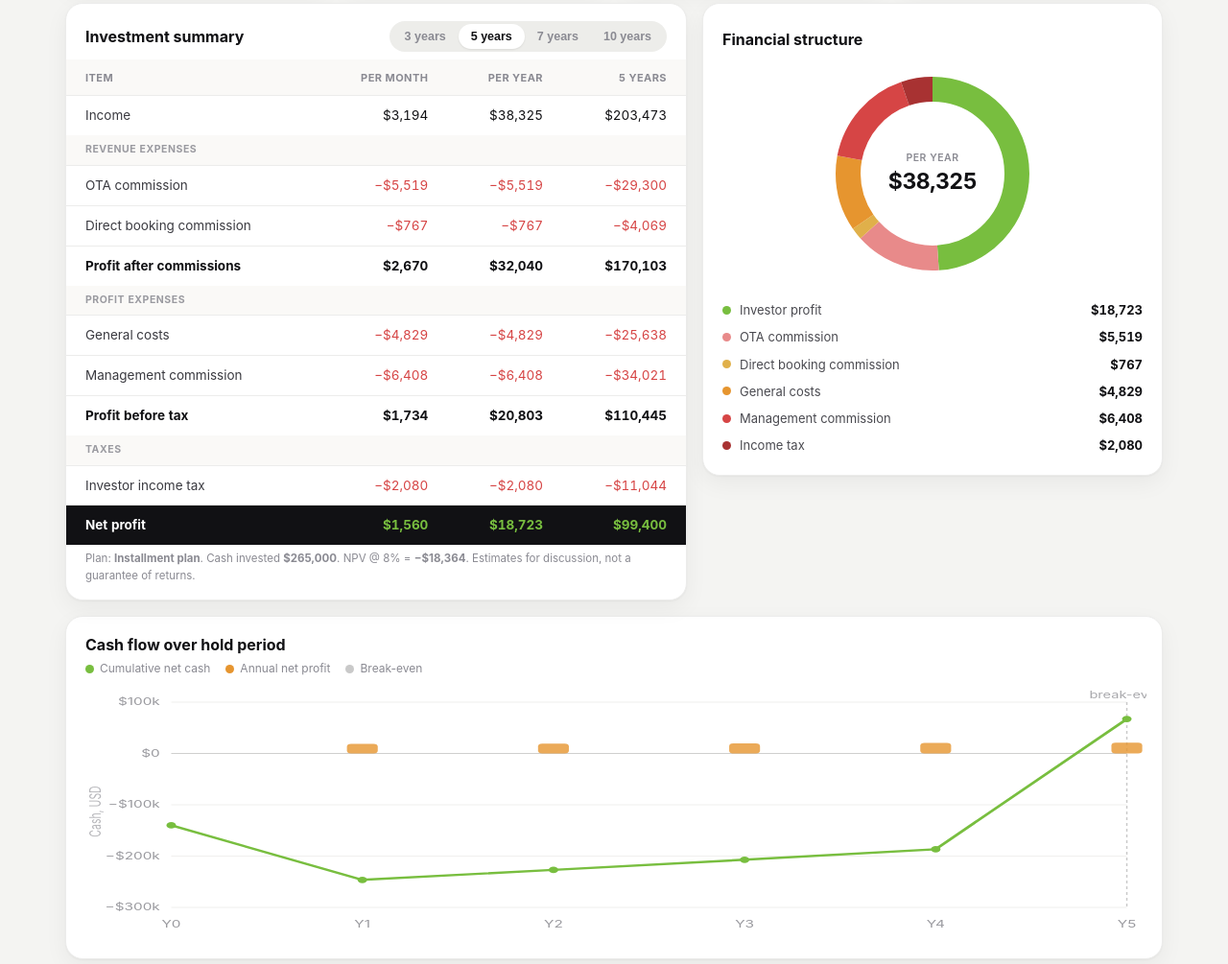
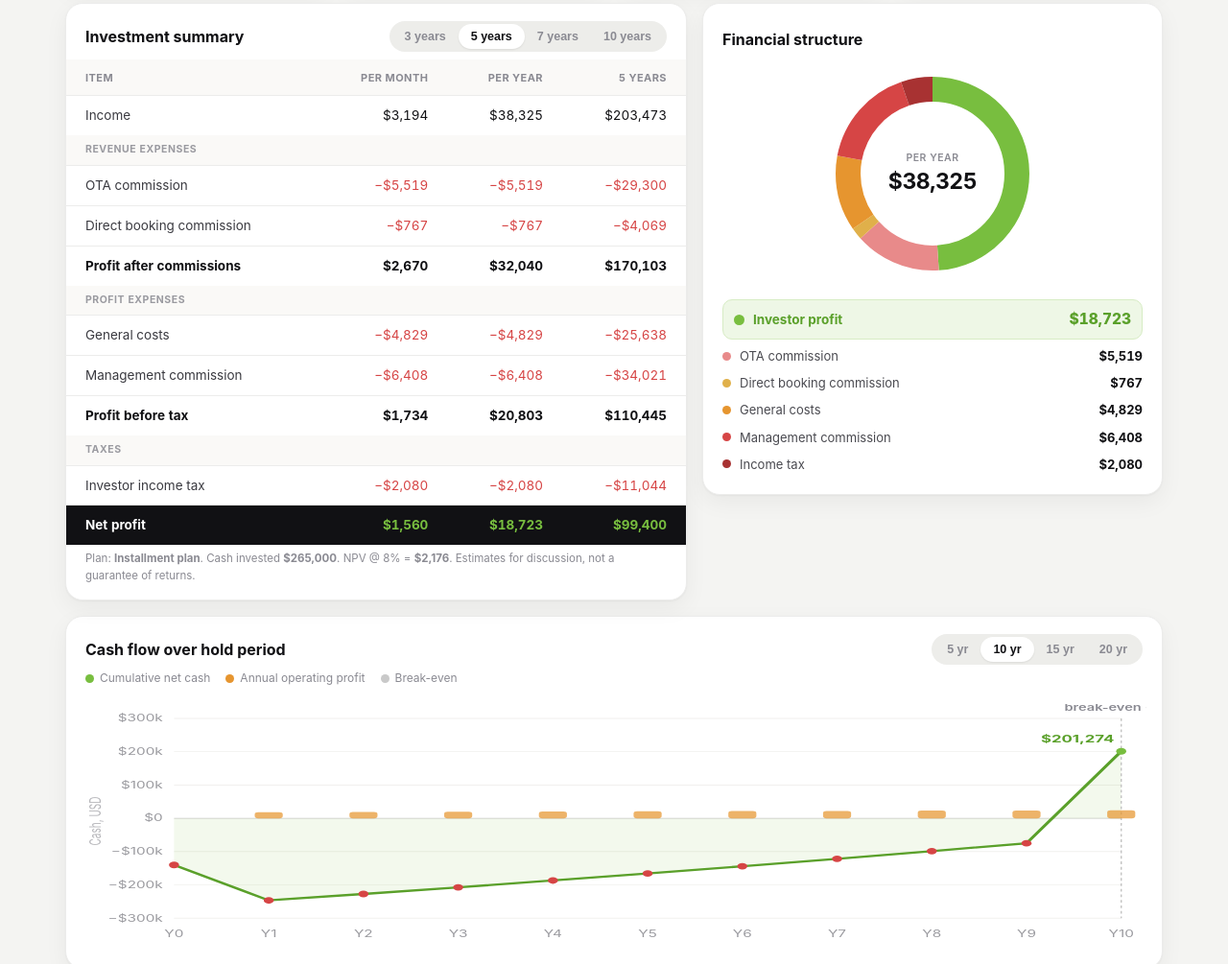
Before and after one commit to schteine/villa-calculator, a plain HTML site: page index.html in a window 1280 px wide. Shown: the part 1260-2265 px from the top of the page at 96% size. Drawn offline with Linux system fonts and the light colour scheme.

Commit message:
Commit to main
months + chart + donut

```diff
--- a/index.html
+++ b/index.html
@@ -119,6 +119,10 @@
   .frow{display:flex;align-items:center;gap:9px;font-size:13px}
   .frow .fname{color:#4a4a50;flex:1}
   .frow .fval{font-weight:650;font-variant-numeric:tabular-nums}
+  .frow.hero{background:#eef7e6;border:1px solid #d7ecc4;border-radius:10px;padding:9px 11px;margin:-2px 0}
+  .frow.hero .dot{width:11px;height:11px}
+  .frow.hero .fname{color:var(--green-d);font-weight:700;font-size:13.5px}
+  .frow.hero .fval{color:var(--green-d);font-weight:800;font-size:15.5px}
 
   /* cashflow chart */
   .cf{margin-top:16px}
@@ -207,10 +211,17 @@
 
   <!-- Cashflow chart -->
   <div class="card cf">
-    <div class="ch"><h2>Cash flow over hold period</h2></div>
+    <div class="ch"><h2>Cash flow over hold period</h2>
+      <div class="tabs" id="cfTabs">
+        <button data-h="5">5 yr</button>
+        <button data-h="10" class="on">10 yr</button>
+        <button data-h="15">15 yr</button>
+        <button data-h="20">20 yr</button>
+      </div>
+    </div>
     <div class="cflegend">
       <span><i class="dot" style="background:var(--green)"></i>Cumulative net cash</span>
-      <span><i class="dot" style="background:var(--orange)"></i>Annual net profit</span>
+      <span><i class="dot" style="background:var(--orange)"></i>Annual operating profit</span>
       <span><i class="dot" style="background:#c9c9c9"></i>Break-even</span>
     </div>
     <div class="cfbody"><svg class="cfchart" id="cfchart" preserveAspectRatio="none"></svg></div>
@@ -244,7 +255,7 @@ const DEFAULTS = {
   genCosts: 12.6,
   mgmtComm: 20,
   taxRate: 10,
-  hold: 5,
+  hold: 10,
   discount: 8,
   leaseFloor: 40,     // % of appreciated value retained at lease end (softens decay)
   saleAgent: 5,       // agent commission on resale %
@@ -259,11 +270,11 @@ let EDIT = false;
 /* editable plans */
 let PLANS = {
   full: { name:"Full prepayment", type:"full", discount:5,
-          rows:[{pct:100,label:"On handover",year:0}] },
+          rows:[{pct:100,label:"On signing",month:0}] },
   inst: { name:"Installment plan", type:"inst", discount:0,
           rows:[
-            {pct:50,label:"Down payment (on signing)",year:0},
-            {pct:50,label:"During construction",year:1}
+            {pct:50,label:"Down payment (on signing)",month:0},
+            {pct:50,label:"On handover",month:12}
           ] }
 };
 const ROWCOLORS=["var(--orange)","var(--orange-d)","var(--red-l)","var(--red)","#e0b04a","#9a7bd6"];
@@ -314,13 +325,12 @@ function calc(){
   }
   const firstYear=rows[0];
 
-  // cashflow for IRR over hold period, using plan payment schedule timing
+  // annual cashflow buckets (chart & payback); purchase payments bucketed month→year
   const cashflow=[];
   let cum=0, payback=null;
   for(let y=0;y<=holdY;y++){
     let cf = y===0 ? -S.furnishing : rows[y-1].net;
-    // scheduled purchase payments in year y
-    p.rows.forEach(r=>{ if(Math.round(Number(r.year))===y) cf -= price*(Number(r.pct)||0)/100; });
+    p.rows.forEach(r=>{ if(Math.round((Number(r.month)||0)/12)===y) cf -= price*(Number(r.pct)||0)/100; });
     let resaleNet=0;
     if(y===holdY){ resaleNet=resaleNet_(holdY); cf+=resaleNet; }
     cum+=cf;
@@ -328,8 +338,13 @@ function calc(){
     if(cum>=0 && payback===null) payback=y;
   }
 
-  const irr=computeIRR(cashflow.map(c=>c.net));
-  const npv=cashflow.reduce((a,c)=>a+c.net/Math.pow(1+S.discount/100,c.year),0);
+  // precise dated flows for XIRR (months → fractional years)
+  const flows=[{t:0,amt:-S.furnishing}];
+  p.rows.forEach(r=>flows.push({t:(Number(r.month)||0)/12, amt:-price*(Number(r.pct)||0)/100}));
+  for(let y=1;y<=holdY;y++) flows.push({t:y, amt:rows[y-1].net});
+  flows.push({t:holdY, amt:resaleNet_(holdY)});
+  const irr=computeIRR(flows);
+  const npv=flows.reduce((a,f)=>a+f.amt/Math.pow(1+S.discount/100,f.t),0);
   const coc=firstYear.net/totalCashInvested*100;
   const totalOp=rows.slice(0,holdY).reduce((a,r)=>a+r.net,0);
   const resaleGross=resaleGross_(holdY);
@@ -358,8 +373,8 @@ function resaleNet_(atYear){
   return gross*(1-(S.saleAgent+S.saleTax)/100);
 }
 
-function computeIRR(cf){
-  const npvAt=r=>cf.reduce((a,v,i)=>a+v/Math.pow(1+r,i),0);
+function computeIRR(flows){   // flows: [{t (years, can be fractional), amt}]
+  const npvAt=r=>flows.reduce((a,f)=>a+f.amt/Math.pow(1+r,f.t),0);
   let lo=-0.95,hi=5,flo=npvAt(lo),fhi=npvAt(hi);
   if(flo*fhi>0) return null;
   for(let i=0;i<200;i++){
@@ -408,7 +423,7 @@ function planEditor(k,p){
     <div class="erow" data-i="${i}">
       <input type="number" data-f="pct" value="${r.pct}" step="any">
       <input type="text" data-f="label" value="${escapeAttr(r.label)}">
-      <input type="number" data-f="year" value="${r.year}" step="1">
+      <input type="number" data-f="month" value="${r.month}" step="1">
       <button class="xbtn" data-x="${i}" title="Remove">×</button>
     </div>`).join("");
   const discRow = `<div class="erow" style="grid-template-columns:1fr 58px">
@@ -417,7 +432,7 @@ function planEditor(k,p){
     </div>`;
   return `<div class="peditor" data-editor="${k}">
     ${discRow}
-    <div class="ehead"><div class="hint">%</div><div class="hint">When (client text)</div><div class="hint">Year</div><div></div></div>
+    <div class="ehead"><div class="hint">%</div><div class="hint">When (client text)</div><div class="hint">Month</div><div></div></div>
     ${rowsHtml}
     <button class="addrow" data-add="${k}">+ Add payment</button>
     <div class="sumwarn ${okcls}">Total: ${sum}% ${sum===100?"✓":"— should be 100%"}</div>
@@ -443,7 +458,7 @@ function wirePlanEditors(){
       p.rows.splice(+b.dataset.x,1); render();
     }));
     const add=ed.querySelector("[data-add]");
-    if(add) add.addEventListener("click",()=>{ p.rows.push({pct:0,label:"Payment",year:1}); render(); });
+    if(add) add.addEventListener("click",()=>{ p.rows.push({pct:0,label:"Payment",month:6}); render(); });
   });
 }
 
@@ -455,8 +470,8 @@ const INPUT_DEFS=[
   ["_s1","Purchase"],
   ["price","Property price","$",""],
   ["furnishing","Furnishing / CapEx","$",""],
-  ["leaseTotal","Leasehold term","","yr"],
-  ["leaseRemain","Remaining lease","","yr"],
+  ["leaseTotal","Leasehold term (original)","","yr"],
+  ["leaseRemain","Remaining lease at purchase","","yr"],
   ["_s2","Revenue"],
   ["adr","Avg nightly rate (ADR)","$",""],
   ["occ","Occupancy","","%"],
@@ -555,18 +570,17 @@ function renderDonut(R){
   }).join("");
   $("donut").innerHTML=`<svg viewBox="0 0 230 230" width="230" height="230">${arcs}</svg>
     <div class="ctr"><small>Per year</small><b>${money(fy.revenue)}</b></div>`;
-  $("fleg").innerHTML=segs.map(s=>`<div class="frow"><span class="dot" style="background:${s[2]}"></span>
+  $("fleg").innerHTML=segs.map((s,i)=>`<div class="frow${i===0?' hero':''}"><span class="dot" style="background:${s[2]}"></span>
     <span class="fname">${s[0]}</span><span class="fval">${money(s[1])}</span></div>`).join("");
 }
 
 /* ---------- cashflow chart with Y axis ---------- */
 function renderCashflow(R){
   const svg=$("cfchart");
-  const W=760,H=260,padL=64,padR=14,padT=16,padB=30;
+  const W=760,H=272,padL=66,padR=18,padT=24,padB=30;
   const cf=R.cashflow;
   const cum=cf.map(c=>c.cum), ann=cf.map(c=>c.op);
   let minV=Math.min(0,...cum,...ann), maxV=Math.max(0,...cum,...ann);
-  // nice rounding
   const range=maxV-minV||1;
   const step=niceStep(range/4);
   minV=Math.floor(minV/step)*step; maxV=Math.ceil(maxV/step)*step;
@@ -578,29 +592,36 @@ function renderCashflow(R){
   let grid="",ylab="";
   for(let v=minV; v<=maxV+1e-6; v+=step){
     const yy=y(v);
-    grid+=`<line x1="${padL}" y1="${yy.toFixed(1)}" x2="${W-padR}" y2="${yy.toFixed(1)}" stroke="${Math.abs(v)<1e-6?'#cfcfce':'#f0efed'}" stroke-width="1"/>`;
+    grid+=`<line x1="${padL}" y1="${yy.toFixed(1)}" x2="${W-padR}" y2="${yy.toFixed(1)}" stroke="${Math.abs(v)<1e-6?'#c7c7c6':'#f1f0ee'}" stroke-width="1"/>`;
     ylab+=`<text x="${padL-8}" y="${(yy+3.5).toFixed(1)}" font-size="10.5" fill="#9a9a9f" text-anchor="end">${moneyShort(v)}</text>`;
   }
-  // bars = annual net profit
-  const bw=Math.min(22,(W-padL-padR)/cf.length*0.5);
+  // annual operating profit bars
+  const bw=Math.min(20,(W-padL-padR)/cf.length*0.5);
   const bars=cf.map((c,i)=>{
     if(i===0) return "";
     const top=c.op>=0?y(c.op):zeroY;
     const h=Math.abs(y(c.op)-zeroY);
-    return `<rect x="${(x(i)-bw/2).toFixed(1)}" y="${top.toFixed(1)}" width="${bw.toFixed(1)}" height="${Math.max(1,h).toFixed(1)}" rx="3" fill="var(--orange)" opacity=".8"/>`;
+    return `<rect x="${(x(i)-bw/2).toFixed(1)}" y="${top.toFixed(1)}" width="${bw.toFixed(1)}" height="${Math.max(1,h).toFixed(1)}" rx="2.5" fill="var(--orange)" opacity=".72"><title>Year ${c.year} · operating profit ${money(c.op)}</title></rect>`;
   }).join("");
-  // cumulative line
-  const path=cf.map((c,i)=>`${i?"L":"M"}${x(i).toFixed(1)},${y(c.cum).toFixed(1)}`).join(" ");
-  const dots=cf.map((c,i)=>`<circle cx="${x(i).toFixed(1)}" cy="${y(c.cum).toFixed(1)}" r="3.4" fill="var(--green)"/>`).join("");
+  // cumulative line + soft area fill
+  const linePath=cf.map((c,i)=>`${i?"L":"M"}${x(i).toFixed(1)},${y(c.cum).toFixed(1)}`).join(" ");
+  const area=`${linePath} L${x(cf.length-1).toFixed(1)},${zeroY.toFixed(1)} L${x(0).toFixed(1)},${zeroY.toFixed(1)} Z`;
+  const dots=cf.map((c,i)=>`<circle cx="${x(i).toFixed(1)}" cy="${y(c.cum).toFixed(1)}" r="3.6" fill="${c.cum>=0?'var(--green)':'var(--red)'}"><title>Year ${c.year} · cumulative ${money(c.cum)}${c.resale?` (incl. resale ${money(c.resale)})`:''}</title></circle>`).join("");
   const xlab=cf.map((c,i)=>`<text x="${x(i).toFixed(1)}" y="${H-9}" font-size="10.5" fill="#9a9a9f" text-anchor="middle">Y${c.year}</text>`).join("");
+  // break-even marker
   const pb=R.payback;
-  const pbLine=pb!==null?`<line x1="${x(pb).toFixed(1)}" y1="${padT}" x2="${x(pb).toFixed(1)}" y2="${H-padB}" stroke="#c9c9c9" stroke-width="1" stroke-dasharray="3 3"/>
-     <text x="${x(pb).toFixed(1)}" y="${padT-4}" font-size="10" fill="#a7a7ab" text-anchor="middle">break-even</text>`:"";
+  const pbLine=pb!==null?`<line x1="${x(pb).toFixed(1)}" y1="${padT}" x2="${x(pb).toFixed(1)}" y2="${H-padB}" stroke="#c4c4c3" stroke-width="1" stroke-dasharray="3 3"/>
+     <text x="${x(pb).toFixed(1)}" y="${(padT-8).toFixed(1)}" font-size="10" font-weight="600" fill="#8a8a92" text-anchor="middle">break-even · Y${pb}</text>`:"";
+  // final total label
+  const last=cf[cf.length-1];
+  const totLbl=`<text x="${(x(cf.length-1)-5).toFixed(1)}" y="${(y(last.cum)-10).toFixed(1)}" font-size="11.5" font-weight="700" fill="var(--green-d)" text-anchor="end">${money(last.cum)}</text>`;
 
   svg.setAttribute("viewBox",`0 0 ${W} ${H}`);
-  svg.innerHTML=`${grid}${ylab}${pbLine}${bars}
-    <path d="${path}" fill="none" stroke="var(--green)" stroke-width="2.4"/>
-    ${dots}${xlab}
+  svg.innerHTML=`${grid}${ylab}
+    <path d="${area}" fill="var(--green)" opacity=".09"/>
+    ${pbLine}${bars}
+    <path d="${linePath}" fill="none" stroke="var(--green-d)" stroke-width="2.4"/>
+    ${dots}${totLbl}${xlab}
     <text transform="rotate(-90 14 ${(H/2).toFixed(0)})" x="14" y="${(H/2).toFixed(0)}" font-size="10.5" fill="#b6b6ba" text-anchor="middle">Cash, ${CUR}</text>`;
 }
 function niceStep(x){
@@ -622,7 +643,8 @@ function renderAmort(R){
   }
   body+="</tbody>";
   $("amortTable").innerHTML=head+body;
-  $("amortNote").innerHTML=`Resale = price × (1+appreciation)<sup>yrs</sup> × decay, where decay never drops below the
+  $("amortNote").innerHTML=`Value decay is driven by <b>remaining lease at purchase</b> (${S.leaseRemain} yr) — each year the remaining term drops,
+    so the resale right is worth less. Resale = price × (1+appreciation)<sup>yrs</sup> × decay, with decay held above the
     <b>${S.leaseFloor}%</b> floor while the lease runs. Exit costs: agent <b>${S.saleAgent}%</b> + investor sale tax <b>${S.saleTax}%</b>
     (on gross sale price). At Year ${R.years}: gross ${money(R.resaleGross)}, exit costs −${money(R.saleCosts)},
     net <b>${money(R.resaleNet)}</b> → capital ${R.capGain>=0?"gain":"loss"} <b>${money(R.capGain)}</b> vs. purchase.`;
@@ -659,6 +681,7 @@ function paint(R){
   renderCashflow(R);
   renderAmort(R);
   renderPlanNote(R);
+  syncCfTabs();
   $("foot").innerHTML=`Villa Investment Calculator · assumptions editable · ${CUR} @ 1 USD = ${Number(S.fx).toLocaleString()} IDR`;
 }
 function refreshPlanVisuals(){
@@ -681,6 +704,10 @@ $("curSeg").querySelectorAll("button").forEach(b=>{
 $("sumTabs").querySelectorAll("button").forEach(b=>{
   b.onclick=()=>{SUMH=b.dataset.h;$("sumTabs").querySelectorAll("button").forEach(x=>x.classList.toggle("on",x===b));renderSummary(calc());};
 });
+$("cfTabs").querySelectorAll("button").forEach(b=>{
+  b.onclick=()=>{S.hold=parseInt(b.dataset.h,10);render();};
+});
+function syncCfTabs(){$("cfTabs").querySelectorAll("button").forEach(x=>x.classList.toggle("on",parseInt(x.dataset.h,10)===Math.round(S.hold)));}
 $("editPlans").onclick=()=>{EDIT=!EDIT;$("editPlans").classList.toggle("on",EDIT);$("editPlans").textContent=EDIT?"Done editing":"Edit plans";renderPlans();};
 $("fx").oninput=()=>softRefresh();
 $("reset").onclick=()=>{S={...DEFAULTS};render();};
```
